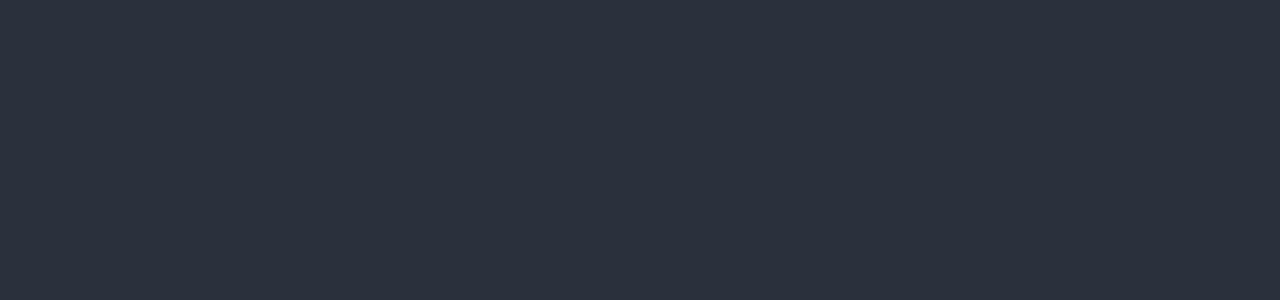
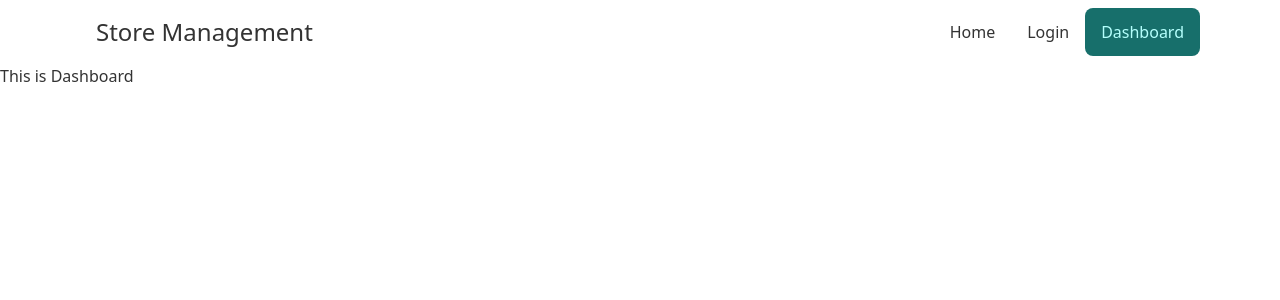
Before and after one commit to afruzaakter/stock_management_system, a React (Create React App) app: page /dashboard in a window 1280 px wide. Before the commit this address had no page. Shown: the top 300 px of the page. Built offline with nearby package versions, Linux system fonts and the light colour scheme.

Commit message:
navbar added

```diff
--- a/src/App.js
+++ b/src/App.js
@@ -1,12 +1,21 @@
 import { Route, Routes } from "react-router-dom";
 import Login from "./pages/Auth/Login";
+import Navbar from "./pages/Shared/Navbar";
+import Dashboard from "./pages/Dashboard/Dashboard";
+import Home from "./pages/Home/Home";
 
 function App() {
   return (
-    <Routes>
-      <Route path="/" element={<Login />} />
-      <Route path="/login" element={<Login />} />
-    </Routes>
+    <Navbar>
+      <Routes>
+        <Route path="/" element={<Home />} />
+        <Route path="/home" element={<Home />} />
+        <Route path="/login" element={<Login />} />
+        <Route path="/dashboard" element={<Dashboard />}>
+
+        </Route>
+      </Routes>
+    </Navbar>
   );
 }
 
--- /dev/null
+++ b/src/pages/Shared/Navbar.js
@@ -0,0 +1,42 @@
+import { NavLink } from "react-router-dom";
+
+const Navbar = ({ children }) => {
+    return (
+        <div className="drawer drawer-end">
+            <input id="my-drawer-3" type="checkbox" className="drawer-toggle" />
+            <div className="drawer-content flex flex-col">
+                {/* <!-- Navbar --> */}
+                <div className="w-full navbar bg-base-100 px-20">
+                    <div className="flex-1 px-2 mx-2 text-2xl">Store Management</div>
+                    <div className="flex-none lg:hidden">
+                        <label htmlFor="my-drawer-3" className="btn btn-square btn-ghost">
+                            <svg xmlns="http://www.w3.org/2000/svg" fill="none" viewBox="0 0 24 24" className="inline-block w-6 h-6 stroke-current"><path strokeLinecap="round" strokeLinejoin="round" strokeWidth="2" d="M4 6h16M4 12h16M4 18h16"> </path>
+                            </svg>
+                        </label>
+                    </div>
+                    <div className="flex-none hidden lg:block">
+                        <ul className="menu menu-horizontal">
+                            {/* <!-- Navbar menu content here --> */}
+                            <li> <NavLink to="/home" className="rounded-lg">Home</NavLink> </li>
+                            <li> <NavLink to="/login" className="rounded-lg"> Login </NavLink> </li>
+                            <li><NavLink to="/dashboard" className="rounded-lg">Dashboard </NavLink></li>
+                        </ul>
+                    </div>
+                </div>
+                {/* <!-- Page content here --> */}
+                {children}
+            </div>
+            <div className="drawer-side">
+                <label htmlFor="my-drawer-3" className="drawer-overlay"></label>
+                <ul className="menu p-4 overflow-y-auto w-80 bg-base-100">
+                    {/* <!-- Sidebar content here --> */}
+                    <li><NavLink to="/home" className="rounded-lg">Home</NavLink></li>
+                    <li><NavLink to="/login" className="rounded-lg">Login </NavLink></li>
+                    <li> <NavLink to="/dashboard" className="rounded-lg">Dashboard </NavLink> </li>
+                </ul>
+            </div>
+        </div>
+    );
+};
+
+export default Navbar;
--- a/tailwind.config.js
+++ b/tailwind.config.js
@@ -4,15 +4,15 @@ module.exports = {
     themes: [
       {
         storetheme: {
-          "primary": "#3ABFF8",
-          "secondary": "#D926A9",
-          "accent": "#1FB2A6",
-          "neutral": "#191D24",
-          "base-100": "#2A303C",
-          "info": "#0C1222",
-          "success": "#36D399",
-          "warning": "#FBBD23",
-          "error": "#F87272",
+          "primary": "#176F6B",
+          "secondary": "#FFC000",
+          "accent": "#FFEDD5",
+          "neutral": "#F3F4F6",
+          "base-100": "#FFFFFF",
+          "info": "#98A8DD",
+          "success": "#1BBB70",
+          "warning": "#DF7E07",
+          "error": "#FA5C5C",
         },
       },
       "dark",
```
